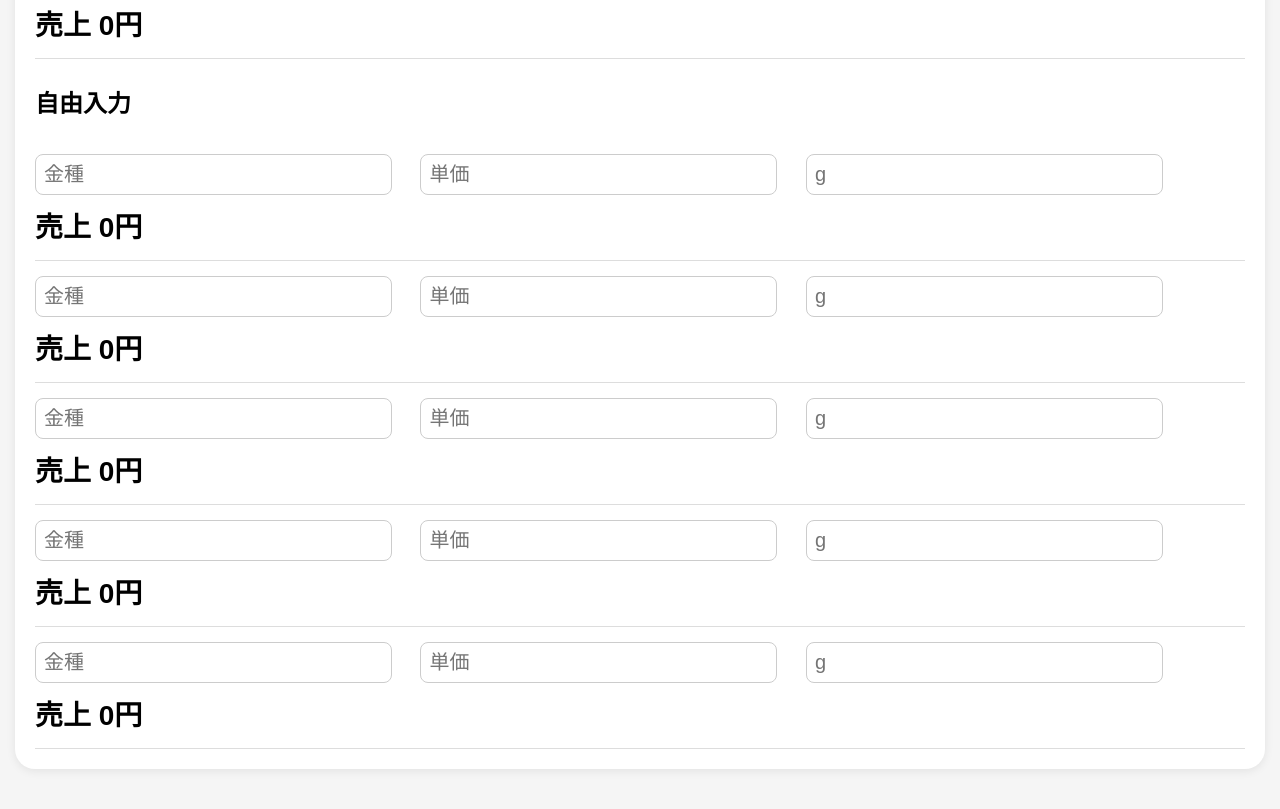
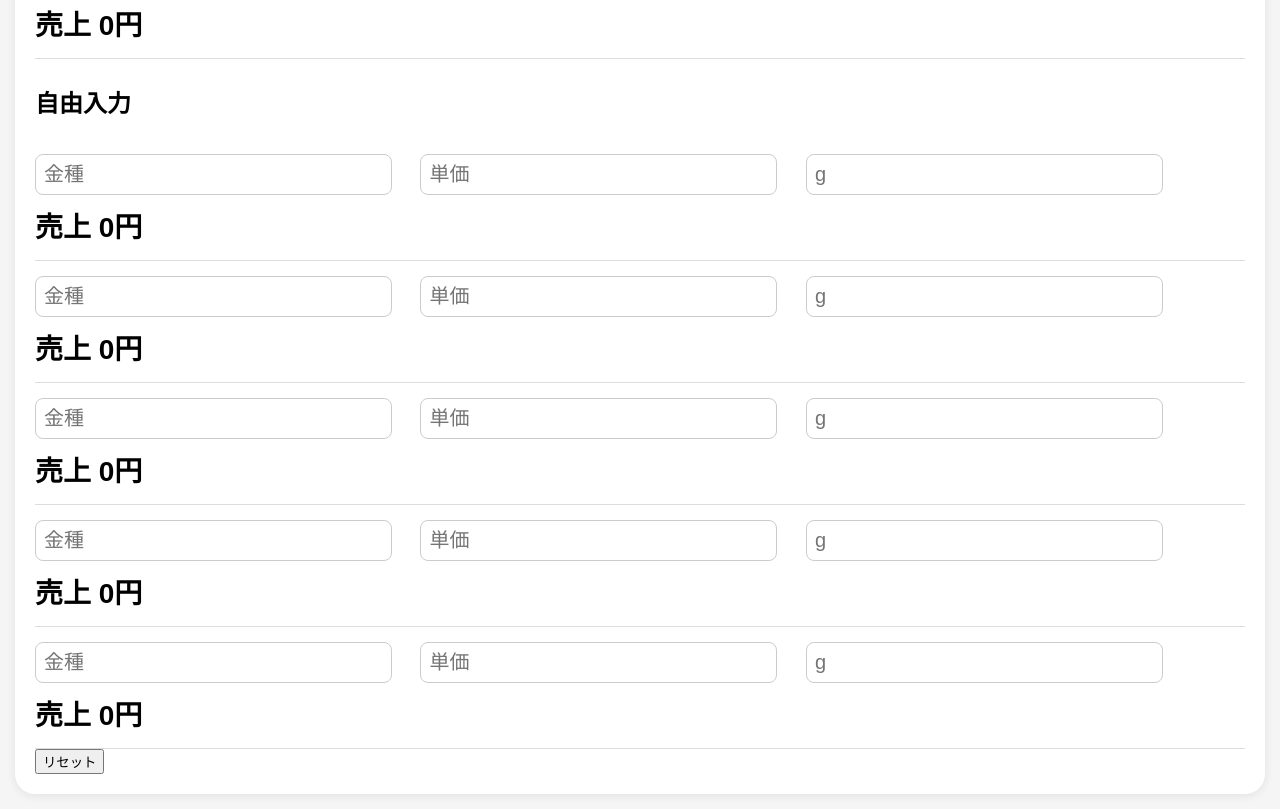
Before and after one commit to hii-521/revaness, a plain HTML site: page index.html in a window 1280 px wide. Shown: the part 6609-7418 px from the top of the page. Before the commit the page ends 7393 px from the top, so only its background shows below. Drawn offline with Linux system fonts and the light colour scheme.

Commit message:
index.html を更新

```diff
--- a/index.html
+++ b/index.html
@@ -103,6 +103,10 @@ margin:15px auto;
 <h2 style="margin-top:25px;">自由入力</h2>
 
 <div id="freeArea"></div>
+
+<button onclick="resetAll()" class="resetBtn">
+リセット
+</button>
 
 </div>
 
@@ -281,6 +285,20 @@ document.getElementById("totalGram").innerHTML =
 
 }
 
+function resetAll(){
+
+  if(!confirm("本当にすべての入力をリセットしますか？")){
+    return;
+  }
+
+  document.querySelectorAll("input").forEach(input=>{
+    input.value="";
+  });
+
+  calc();
+
+}
+
 </script>
 
 </body>
```
